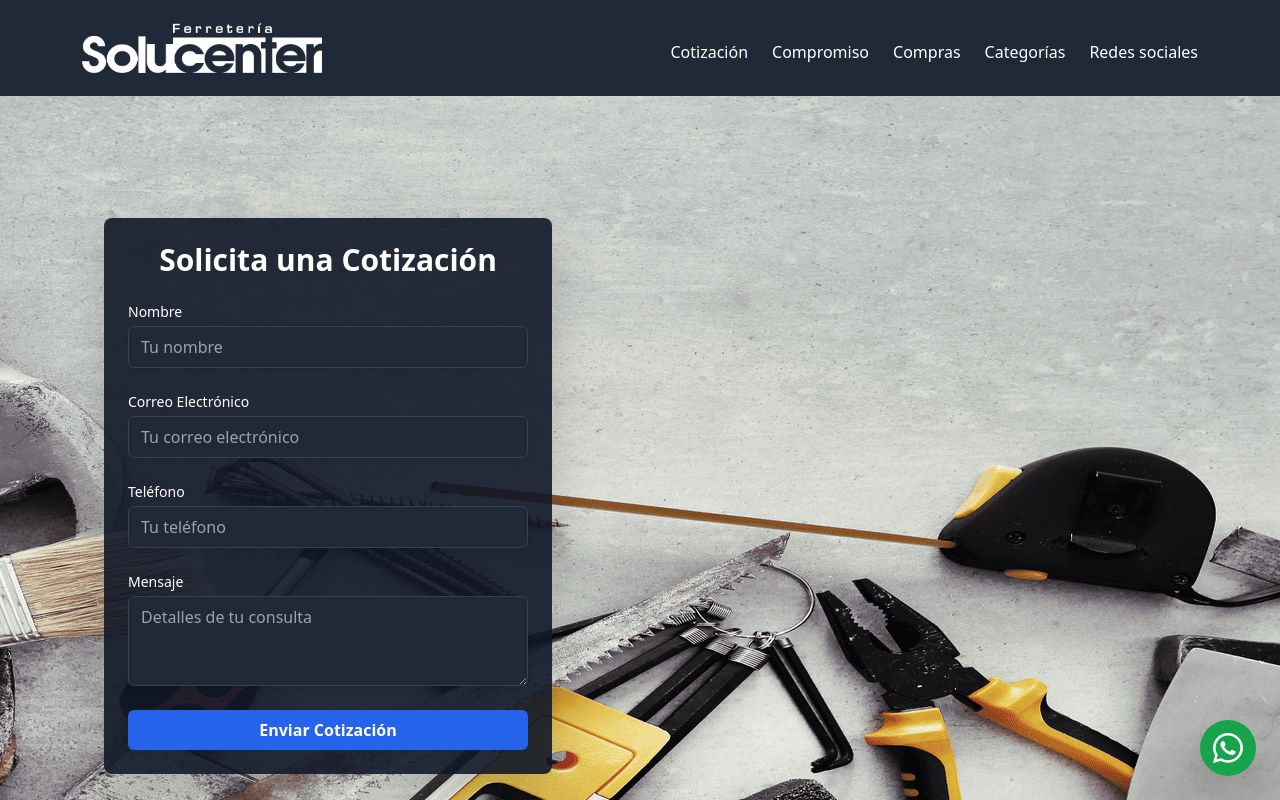
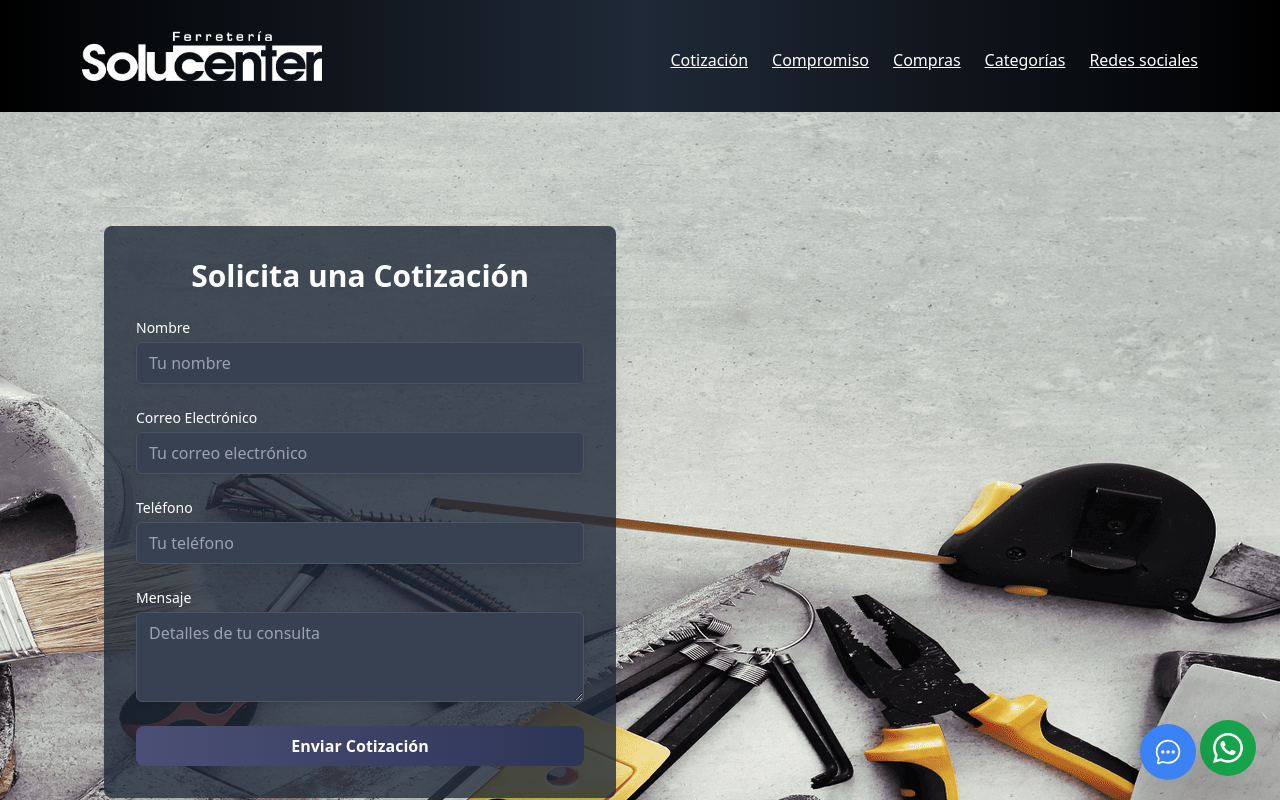
Before and after one commit to RodrigoNarvaez77/proyectoreact, a React (Vite) app: page / in a window 1280 px wide. Shown: the top 800 px of the page. Built offline with nearby package versions, Linux system fonts and the light colour scheme.

Commit message:
03-02-2025

```diff
--- a/package.json
+++ b/package.json
@@ -20,6 +20,7 @@
     "framer-motion": "^12.0.1",
     "react": "^18.3.1",
     "react-dom": "^18.3.1",
+    "react-icons": "^5.4.0",
     "react-router-dom": "^7.1.3",
     "tailwindcss-animate": "^1.0.7"
   },
--- /dev/null
+++ b/src/components/Chatbot.jsx
@@ -0,0 +1,99 @@
+import React, { useState } from "react";
+import { motion } from "framer-motion";
+import { IoChatbubbleEllipsesOutline } from "react-icons/io5"; // Ícono del chat
+
+const Chatbot = () => {
+  const [isOpen, setIsOpen] = useState(false);
+  const [messages, setMessages] = useState([
+    { text: "🤖¡Hola! ¿En qué puedo ayudarte?", sender: "bot" },
+  ]);
+  const [input, setInput] = useState("");
+
+  // 📌 Función para determinar la respuesta del bot
+  const getBotResponse = (message) => {
+    const lowerCaseMessage = message.toLowerCase();
+    if (
+      lowerCaseMessage.includes("horario") ||
+      lowerCaseMessage.includes("atención")
+    ) {
+      return "🤖 Nuestro horario de atención es de Lunes a Sábado...";
+    }
+    if (lowerCaseMessage.includes("hola")) {
+      return "🤖 ¡Hola! ¿Cómo puedo ayudarte?";
+    }
+    return "🤖 No entendí tu pregunta. Contáctanos al 📞 +56 9 1234 5678.";
+  };
+
+  const handleSend = () => {
+    if (!input.trim()) return;
+    const userMessage = { text: input, sender: "user" };
+    setMessages((prevMessages) => [...prevMessages, userMessage]);
+
+    setTimeout(() => {
+      const botResponse = { text: getBotResponse(input), sender: "bot" };
+      setMessages((prevMessages) => [...prevMessages, botResponse]);
+    }, 1000);
+
+    setInput("");
+  };
+
+  return (
+    <>
+      {/* Contenedor del chatbot (separado del botón flotante) */}
+      {isOpen && (
+        <motion.div
+          initial={{ opacity: 0, y: 20 }}
+          animate={{ opacity: 1, y: 0 }}
+          exit={{ opacity: 0, y: 20 }}
+          transition={{ duration: 0.3 }}
+          className="fixed bottom-20 right-5 bg-gray-200 shadow-md p-4 w-80 rounded-lg z-50"
+        >
+          <div className="h-80 overflow-y-auto">
+            {messages.map((msg, index) => (
+              <div
+                key={index}
+                className={`p-2 ${
+                  msg.sender === "user" ? "text-right" : "text-left"
+                }`}
+              >
+                <span
+                  className={`inline-block p-2 rounded-lg ${
+                    msg.sender === "user"
+                      ? "bg-blue-500 text-white"
+                      : "bg-gray-300"
+                  }`}
+                  style={{ whiteSpace: "pre-wrap" }}
+                >
+                  {msg.text}
+                </span>
+              </div>
+            ))}
+          </div>
+          <input
+            className="w-full border p-2 mt-2"
+            value={input}
+            onChange={(e) => setInput(e.target.value)}
+            placeholder="Escribe algo..."
+          />
+          <button
+            className="bg-blue-500 text-white w-full p-2 mt-2"
+            onClick={handleSend}
+          >
+            Enviar
+          </button>
+        </motion.div>
+      )}
+
+      {/* Botón flotante (independiente del chatbot, no se mueve) */}
+      <motion.button
+        onClick={() => setIsOpen(!isOpen)}
+        className="fixed bottom-5 right-[84px] w-14 h-14 bg-blue-500 text-white rounded-full flex items-center justify-center shadow-lg z-50"
+        whileTap={{ scale: 0.9 }}
+      >
+        <IoChatbubbleEllipsesOutline size={28} />
+      </motion.button>
+    </>
+  );
+};
+
+export default Chatbot;
--- a/src/components/Footer.jsx
+++ b/src/components/Footer.jsx
@@ -1,61 +1,41 @@
 import React from "react";
-import { useLocation } from "react-router-dom";
 
 const Footer = () => {
-  const location = useLocation(); // Hook para obtener la ruta actual
-  console.log("Ruta actual Footer:", location.pathname);
-
-  // Contenido dinámico basado en la ruta
-  const isConstruccionPage = location.pathname === "/construccion";
-
   return (
-    <footer className="bg-gray-800 text-gray-100 text-center py-6" id="redes">
+    <footer className="bg-gradient-to-r from-black via-gray-800 to-black text-gray-100 text-center py-6">
+      {/* Contenido del Footer */}
       <p className="text-sm mb-4">
         &copy; 2024 Ferretería Solucenter. Todos los derechos reservados.
       </p>
       <div className="flex justify-center space-x-6">
-        {isConstruccionPage ? (
-          // Instagram específico para la página de construcción
-          <a
-            href="https://instagram.com/solucenter_construccion"
-            aria-label="Instagram Construcción"
-            className="text-gray-100 hover:text-gray-300 transition"
-          >
-            <i className="bi bi-instagram text-2xl"></i>
-          </a>
-        ) : (
-          // Redes sociales generales
-          <>
         <a
           href="https://instagram.com/solucenter_tienda"
           aria-label="Instagram"
-              className="text-gray-100 hover:text-gray-300 transition"
+          className="text-gray-100 hover:text-blue-400 transition duration-300"
         >
           <i className="bi bi-instagram text-2xl"></i>
         </a>
         <a
           href="https://tiktok.com/ferreteriasolucenter"
           aria-label="TikTok"
-              className="text-gray-100 hover:text-gray-300 transition"
+          className="text-gray-100 hover:text-blue-400 transition duration-300"
         >
           <i className="bi bi-tiktok text-2xl"></i>
         </a>
         <a
           href="https://facebook.com/ferreteriasolucenter"
           aria-label="Facebook"
-              className="text-gray-100 hover:text-gray-300 transition"
+          className="text-gray-100 hover:text-blue-400 transition duration-300"
         >
           <i className="bi bi-facebook text-2xl"></i>
         </a>
         <a
           href="https://youtube.com/ferreteriasolucenter"
           aria-label="YouTube"
-              className="text-gray-100 hover:text-gray-300 transition"
+          className="text-gray-100 hover:text-blue-400 transition duration-300"
         >
           <i className="bi bi-youtube text-2xl"></i>
         </a>
-          </>
-        )}
       </div>
     </footer>
   );
--- a/src/components/Formulario.jsx
+++ b/src/components/Formulario.jsx
@@ -1,5 +1,6 @@
 import React, { useState, useEffect } from "react";
 import emailjs from "emailjs-com";
+import { motion, AnimatePresence } from "framer-motion"; // Importamos las herramientas de framer-motion
 
 const Formulario = ({ backgroundImage }) => {
   const [formData, setFormData] = useState({
@@ -69,22 +70,29 @@ const Formulario = ({ backgroundImage }) => {
       style={{ backgroundImage: `url(${backgroundImage})` }}
     >
       <div className="absolute inset-0 flex items-center justify-center p-6 sm:justify-start sm:ml-10 lg:ml-20">
-        <div className="w-full max-w-md bg-gray-900 bg-opacity-90 p-6 rounded-lg shadow-lg">
+        <div className="w-full max-w-lg bg-opacity-80 bg-gray-800 p-8 rounded-lg shadow-xl">
           <h2 className="text-3xl font-bold text-white mb-6 text-center">
             Solicita una Cotización
           </h2>
 
+          <AnimatePresence>
             {showNotification && (
-            <div
+              <motion.div
                 className={`mb-4 p-4 rounded-md ${
                   notification.type === "success"
                     ? "bg-green-500 text-white"
                     : "bg-red-500 text-white"
                 }`}
+                initial={{ opacity: 0 }} // Estado inicial de la notificación (transparente)
+                animate={{ opacity: 1 }} // Estado final de la notificación (visible)
+                exit={{ opacity: 0 }} // Estado cuando la notificación desaparece
+                transition={{ duration: 0.5 }} // Duración de la animación
               >
                 {notification.message}
-            </div>
+              </motion.div>
             )}
+          </AnimatePresence>
+
           <form id="contactForm" onSubmit={enviarFormulario}>
             <div className="mb-4">
               <label
@@ -101,9 +109,10 @@ const Formulario = ({ backgroundImage }) => {
                 value={formData.nombre}
                 onChange={handleChange}
                 required
-                className="mt-1 block w-full rounded-md border-gray-700 bg-gray-800 text-white placeholder-gray-400 shadow-sm focus:border-indigo-500 focus:ring-indigo-500"
+                className="mt-1 block w-full rounded-md border-gray-600 bg-gray-700 text-white placeholder-gray-400 shadow-sm focus:border-indigo-500 focus:ring-indigo-500"
               />
             </div>
+
             <div className="mb-4">
               <label
                 htmlFor="email"
@@ -119,9 +128,10 @@ const Formulario = ({ backgroundImage }) => {
                 value={formData.email}
                 onChange={handleChange}
                 required
-                className="mt-1 block w-full rounded-md border-gray-700 bg-gray-800 text-white placeholder-gray-400 shadow-sm focus:border-indigo-500 focus:ring-indigo-500"
+                className="mt-1 block w-full rounded-md border-gray-600 bg-gray-700 text-white placeholder-gray-400 shadow-sm focus:border-indigo-500 focus:ring-indigo-500"
               />
             </div>
+
             <div className="mb-4">
               <label
                 htmlFor="telefono"
@@ -137,9 +147,10 @@ const Formulario = ({ backgroundImage }) => {
                 value={formData.telefono}
                 onChange={handleChange}
                 required
-                className="mt-1 block w-full rounded-md border-gray-700 bg-gray-800 text-white placeholder-gray-400 shadow-sm focus:border-indigo-500 focus:ring-indigo-500"
+                className="mt-1 block w-full rounded-md border-gray-600 bg-gray-700 text-white placeholder-gray-400 shadow-sm focus:border-indigo-500 focus:ring-indigo-500"
               />
             </div>
+
             <div className="mb-4">
               <label
                 htmlFor="mensaje"
@@ -155,16 +166,17 @@ const Formulario = ({ backgroundImage }) => {
                 value={formData.mensaje}
                 onChange={handleChange}
                 required
-                className="mt-1 block w-full rounded-md border-gray-700 bg-gray-800 text-white placeholder-gray-400 shadow-sm focus:border-indigo-500 focus:ring-indigo-500"
+                className="mt-1 block w-full rounded-md border-gray-600 bg-gray-700 text-white placeholder-gray-400 shadow-sm focus:border-indigo-500 focus:ring-indigo-500"
               ></textarea>
             </div>
+
             <button
               type="submit"
               disabled={loading}
-              className={`w-full px-4 py-2 text-white font-semibold rounded-md ${
+              className={`w-full px-4 py-2 text-white font-semibold rounded-lg ${
                 loading
                   ? "bg-gray-500 cursor-not-allowed"
-                  : "bg-blue-600 hover:bg-blue-700 focus:ring-2 focus:ring-blue-500"
+                  : "bg-gradient-to-r from-[#4b4f75] to-[#2d3557] hover:bg-gradient-to-r hover:from-[#2d3557] hover:to-[#434762] focus:ring-2 focus:ring-blue-500"
               }`}
             >
               {loading ? "Enviando..." : "Enviar Cotización"}
--- a/src/components/Header.jsx
+++ b/src/components/Header.jsx
@@ -14,8 +14,8 @@ const Header = () => {
   const isConstruccionPage = location.pathname === "/construccion";
 
   return (
-    <header className="bg-gray-800 text-white shadow-lg">
-      <nav className="container mx-auto flex items-center justify-between py-3 px-6">
+    <header className="bg-gradient-to-r from-black via-gray-800 to-black text-white py-4 relative">
+      <nav className="container mx-auto flex items-center justify-between px-6">
         {/* Logo dinámico */}
         <a href="#" className="flex items-center">
           <img
@@ -25,7 +25,7 @@ const Header = () => {
                 : "./images/logo ferretería blanco.png" // Logo por defecto
             }
             alt={isConstruccionPage ? "Logo Construcción" : "Logo Ferretería"}
-            className="w-60 h-auto"
+            className="w-60 h-auto hover:scale-105 transition-transform duration-300"
           />
         </a>
 
@@ -64,7 +64,7 @@ const Header = () => {
                 <li>
                   <a
                     href="#proyectos"
-                    className="text-white hover:text-gray-400 no-underline transition"
+                    className="text-white hover:text-blue-400 transition duration-300"
                   >
                     Proyectos
                   </a>
@@ -72,7 +72,7 @@ const Header = () => {
                 <li>
                   <a
                     href="#materiales"
-                    className="text-white hover:text-gray-400 no-underline transition"
+                    className="text-white hover:text-blue-400 transition duration-300"
                   >
                     Materiales
                   </a>
@@ -80,7 +80,7 @@ const Header = () => {
                 <li>
                   <a
                     href="#contacto"
-                    className="text-white hover:text-gray-400 no-underline transition"
+                    className="text-white hover:text-blue-400 transition duration-300"
                   >
                     Contacto
                   </a>
@@ -91,7 +91,7 @@ const Header = () => {
                 <li>
                   <a
                     href="#cotizacion"
-                    className="text-white hover:text-gray-400 no-underline transition"
+                    className="text-white hover:text-blue-400 transition duration-300"
                   >
                     Cotización
                   </a>
@@ -99,7 +99,7 @@ const Header = () => {
                 <li>
                   <a
                     href="#compromiso"
-                    className="text-white hover:text-gray-400 no-underline transition"
+                    className="text-white hover:text-blue-400 transition duration-300"
                   >
                     Compromiso
                   </a>
@@ -107,7 +107,7 @@ const Header = () => {
                 <li>
                   <a
                     href="#pago"
-                    className="text-white hover:text-gray-400 no-underline transition"
+                    className="text-white hover:text-blue-400 transition duration-300"
                   >
                     Compras
                   </a>
@@ -115,7 +115,7 @@ const Header = () => {
                 <li>
                   <a
                     href="#categorias"
-                    className="text-white hover:text-gray-400 no-underline transition"
+                    className="text-white hover:text-blue-400 transition duration-300"
                   >
                     Categorías
                   </a>
@@ -123,7 +123,7 @@ const Header = () => {
                 <li>
                   <a
                     href="#redes"
-                    className="text-white hover:text-gray-400 no-underline transition"
+                    className="text-white hover:text-blue-400 transition duration-300"
                   >
                     Redes sociales
                   </a>
--- a/src/components/HomePage.jsx
+++ b/src/components/HomePage.jsx
@@ -1,4 +1,5 @@
 import React, { useState, useEffect } from "react";
+import { motion, AnimatePresence } from "framer-motion";
 import Preloader from "./Preloader";
 import Header from "./Header";
 import Formulario from "./Formulario";
@@ -8,6 +9,7 @@ import Compromiso from "./secciones/Compromiso";
 import Categorias from "./secciones/Categorias";
 import Arquitecturayconstruccion from "./ArquitecturayConstruccion";
 import Formadepago from "./Formasdepago";
+import Chatbot from "./Chatbot";
 import "bootstrap/dist/css/bootstrap.min.css";
 import "bootstrap-icons/font/bootstrap-icons.css";
 
@@ -15,22 +17,45 @@ const HomePage = () => {
   const [loading, setLoading] = useState(true);
 
   useEffect(() => {
-    // Simula la carga durante 3 segundos antes de mostrar la página
+    // 🔹 Bloqueamos el scroll mientras el preloader está activo
+    document.body.style.overflow = "hidden";
+
     const timer = setTimeout(() => {
       setLoading(false);
+      document.body.style.overflow = "auto"; // 🔹 Reactivamos el scroll al terminar
     }, 3000);
 
-    return () => clearTimeout(timer); // Limpia el temporizador cuando se desmonta
+    return () => {
+      clearTimeout(timer);
+      document.body.style.overflow = "auto";
+    };
   }, []);
 
-  // 🔹 Mientras `loading` sea `true`, solo mostramos el Preloader
-  if (loading) {
-    return <Preloader />;
-  }
+  return (
+    <div className="relative w-full h-screen bg-gray-900">
+      <AnimatePresence>
+        {loading && (
+          <motion.div
+            key="preloader"
+            className="fixed inset-0 flex items-center justify-center bg-gray-900 z-50"
+            initial={{ opacity: 1 }}
+            animate={{ opacity: 1 }}
+            exit={{ opacity: 0, scale: 1.2 }}
+            transition={{ duration: 1 }}
+          >
+            <Preloader />
+          </motion.div>
+        )}
+      </AnimatePresence>
 
-  // 🔹 Cuando `loading` es `false`, mostramos la página completa
-  return (
-    <div>
+      {/* 🔹 La página siempre está presente, pero oculta hasta que el preloader termine */}
+      <motion.div
+        key="homepage"
+        initial={{ opacity: 0 }}
+        animate={{ opacity: loading ? 0 : 1 }}
+        transition={{ duration: 1 }}
+        className="absolute inset-0 w-full h-full"
+      >
         <Header />
         <Formulario backgroundImage="/images/fotoedificio.png" />
         <Compromiso />
@@ -39,6 +64,8 @@ const HomePage = () => {
         <Arquitecturayconstruccion />
         <Footer />
         <WhatsAppButton />
+        <Chatbot />
+      </motion.div>
     </div>
   );
 };
```
Also changed, not shown: 1 other file (tests, documents, lock files or other folders). Lines whose indentation alone changed are shown as unchanged.
